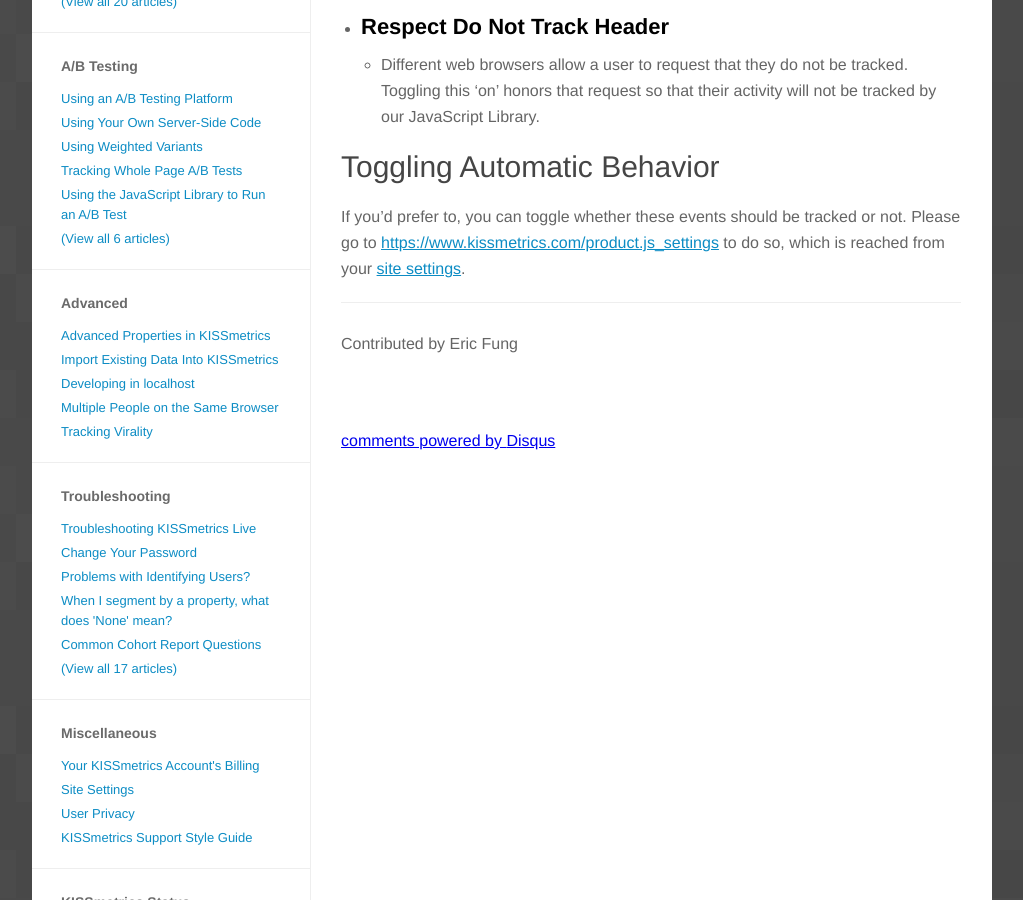
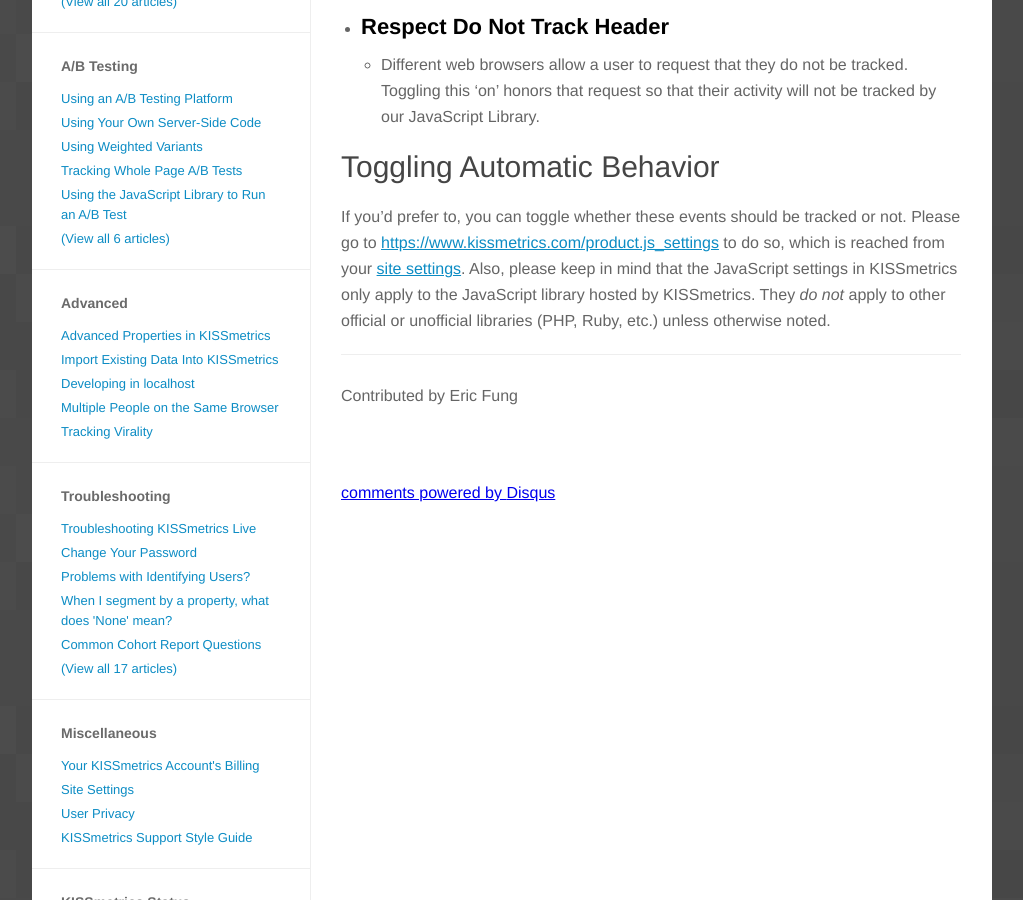
Before and after one commit to kissmetrics/km-support, a Jekyll site: the page built from _posts/2012-10-19-javascript-settings.md, in a window 1280 px wide and 900 px high, scrolled down 2030 px. Shown: the whole window, without its empty margins (128-1151 px from the left). Built offline with Jekyll 4.4.1, drawn with Linux system fonts in a browser that asks for light colours; nearby versions of some CDN libraries; Markdown is read by kramdown in place of the engine named in the settings; a script that is not in the unit is left out; comment, search, counter and statistics services are not loaded.

Commit message:
adding proviso for js settings

```diff
--- a/_posts/2012-10-19-javascript-settings.md
+++ b/_posts/2012-10-19-javascript-settings.md
@@ -51,7 +51,7 @@
 
 # Toggling Automatic Behavior
 
-If you'd prefer to, you can toggle whether these events should be tracked or not. Please go to [https://www.kissmetrics.com/product.js_settings][js-settings] to do so, which is reached from your [site settings][settings].
+If you'd prefer to, you can toggle whether these events should be tracked or not. Please go to [https://www.kissmetrics.com/product.js_settings][js-settings] to do so, which is reached from your [site settings][settings]. Also, please keep in mind that the JavaScript settings in KISSmetrics only apply to the JavaScript library hosted by KISSmetrics. They *do not* apply to other official or unofficial libraries (PHP, Ruby, etc.) unless otherwise noted.
 
 [settings]: https://www.kissmetrics.com/settings
 [js-settings]: https://www.kissmetrics.com/product.js_settings
```
